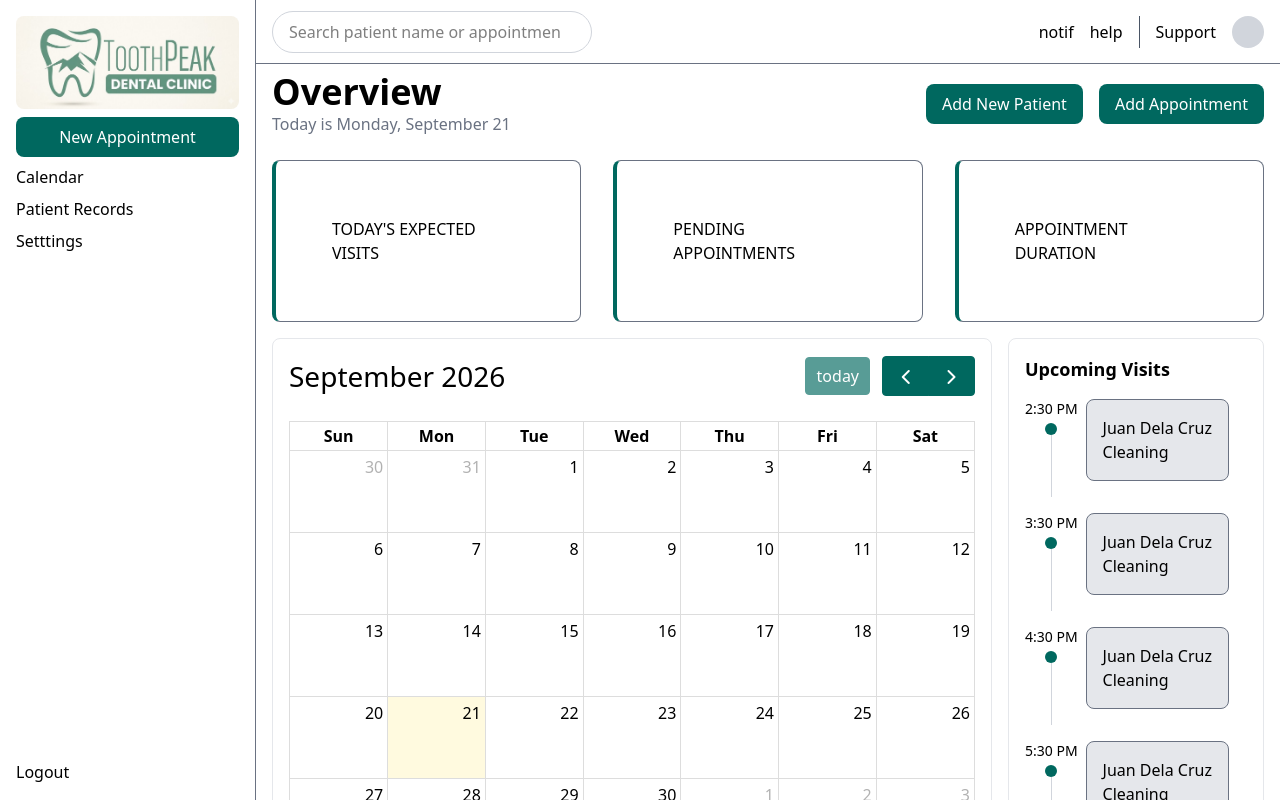
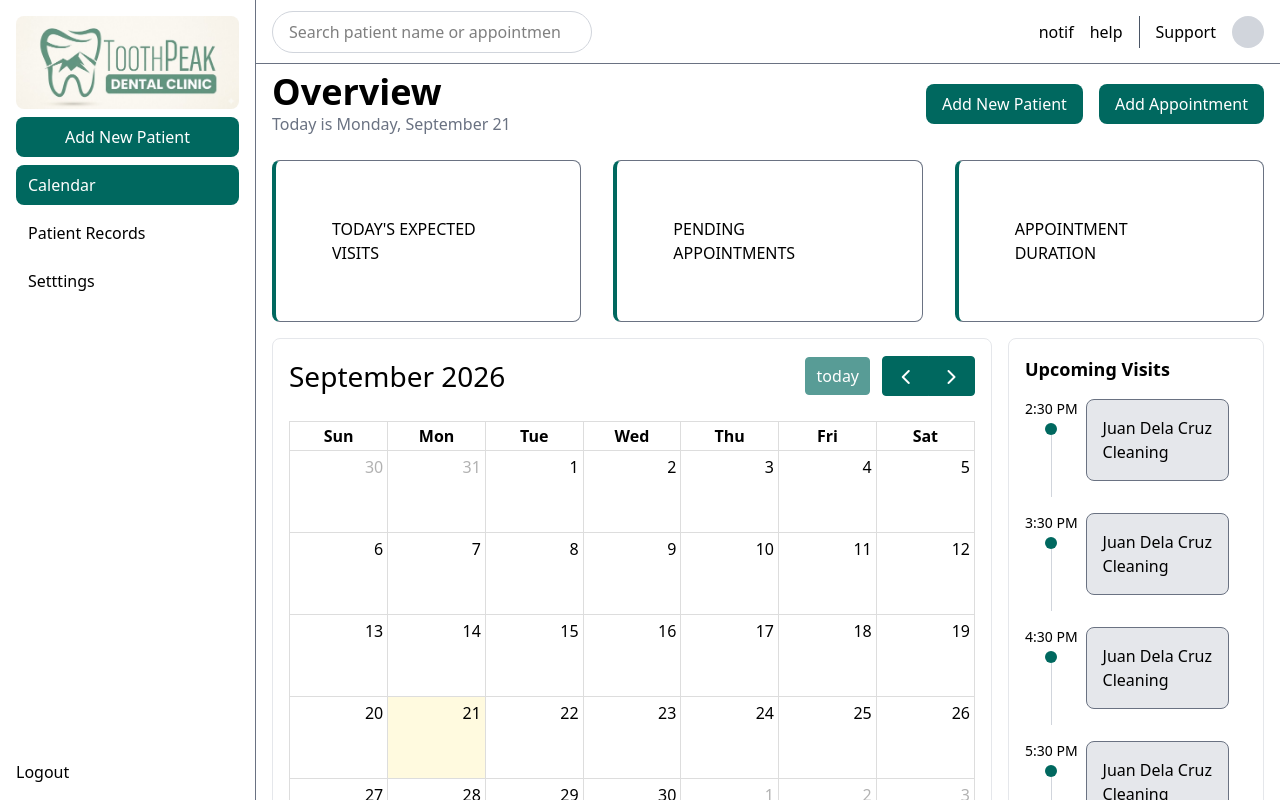
Before and after one commit to jazz212/3D_Dental_System, a Next.js app: page /dashboard in a window 1280 px wide. Built offline with nearby package versions, Linux system fonts and the light colour scheme.

Commit message:
polish buttons

```diff
--- a/app/components/Dashboard.js
+++ b/app/components/Dashboard.js
@@ -24,7 +24,7 @@ export default function Dashboard() {
 
         <div className="flex gap-4">
           <Link href="/dashboard/addpatient">
-            <button className="bg-[#00685F] px-4 py-2 text-white rounded-lg">
+            <button className="bg-[#00685F] px-4 py-2 text-white rounded-lg transition-all duration-100 active:scale-95 active:brightness-90">
               Add New Patient
             </button>
           </Link>
--- a/app/components/Login.js
+++ b/app/components/Login.js
@@ -25,9 +25,12 @@ export default function Login() {
             Remember me on this device
           </label>
         </div>
-        <button className="w-full bg-[#00685F] text-white py-2 rounded-lg">
-          Secure Login
-        </button>
+        <Link href="/dashboard">
+          <button className="w-full bg-[#00685F] text-white py-2 rounded-lg transition-all duration-100 active:scale-95 active:brightness-90">
+            Secure Login
+          </button>
+        </Link>
+
         <Link
           href="/forgotpass"
           className="flex text-sm text-gray-600 items-center justify-center"
--- a/app/components/PatientRecords.js
+++ b/app/components/PatientRecords.js
@@ -1,3 +1,5 @@
+import Link from "next/link";
+
 export default function PatientRecords() {
   const pages = [1, 2, 3];
   return (
@@ -10,9 +12,11 @@ export default function PatientRecords() {
           </p>
         </div>
         <div className="flex gap-4">
-          <button className="bg-[#00685F] px-4 py-2 text-white rounded-lg">
-            Add New Patient
-          </button>
+          <Link href="/dashboard/addpatient">
+            <button className="bg-[#00685F] px-4 py-2 text-white rounded-lg transition-all duration-100 active:scale-95 active:brightness-90">
+              Add New Patient
+            </button>
+          </Link>
         </div>
       </div>
 
--- a/app/components/Sidebar.js
+++ b/app/components/Sidebar.js
@@ -1,17 +1,41 @@
+"use client";
+import { usePathname } from "next/navigation";
 import Link from "next/link";
+
 export default function Sidebar() {
+  const pathname = usePathname();
   return (
     <div className="bg-white h-screen flex flex-col p-4 w-64 gap-2 text-black border-r border-gray-500 overflow-hidden">
       <img src="/Logo/ToothPeakLogo.jpg" className="rounded-lg" />
-      <div className="bg-[#00685F] px-4 py-2 text-white rounded-lg">
-        <button type="button" className="w-full">
-          New Appointment
-        </button>
+      <div className="bg-[#00685F] px-4 py-2 text-white rounded-lg  transition-all duration-100 active:scale-95 active:brightness-90">
+        <Link href="/dashboard/addpatient">
+          <button type="button" className="w-full">
+            Add New Patient
+          </button>
+        </Link>
       </div>
-      <Link href="/dashboard">Calendar</Link>
-      <Link href="/dashboard/patientrecords">Patient Records</Link>
-      <Link href="/settings">Setttings</Link>
-      <Link href="/login" className="mt-auto">
+      <Link
+        href="/dashboard"
+        className={`px-3 py-2 rounded-lg transition-all duration-100 active:scale-95 active:brightness-90 ${pathname === "/dashboard" ? "bg-[#00685F] text-white" : "text-black"}`}
+      >
+        Calendar
+      </Link>
+      <Link
+        href="/dashboard/patientrecords"
+        className={`px-3 py-2 rounded-lg transition-all duration-100 active:scale-95 active:brightness-90 ${pathname === "/dashboard/patientrecords" ? "bg-[#00685F] text-white" : "text-black"}`}
+      >
+        Patient Records
+      </Link>
+      <Link
+        href="/settings"
+        className={`px-3 py-2 rounded-lg transition-all duration-100 active:scale-95 active:brightness-90 ${pathname === "/dashboard/settings" ? "bg-[#00685F] text-white" : "text-black"}`}
+      >
+        Setttings
+      </Link>
+      <Link
+        href="/login"
+        className="mt-auto transition-all duration-100 active:scale-95 active:brightness-90"
+      >
         Logout
       </Link>
     </div>
--- a/package.json
+++ b/package.json
@@ -13,6 +13,7 @@
     "@fullcalendar/interaction": "^6.1.21",
     "@fullcalendar/react": "^6.1.21",
     "@fullcalendar/timegrid": "^6.1.21",
+    "lucide-react": "^1.24.0",
     "next": "16.2.9",
     "react": "19.2.4",
     "react-dom": "19.2.4"
```
Also changed, not shown: 1 other file (tests, documents, lock files or other folders).
